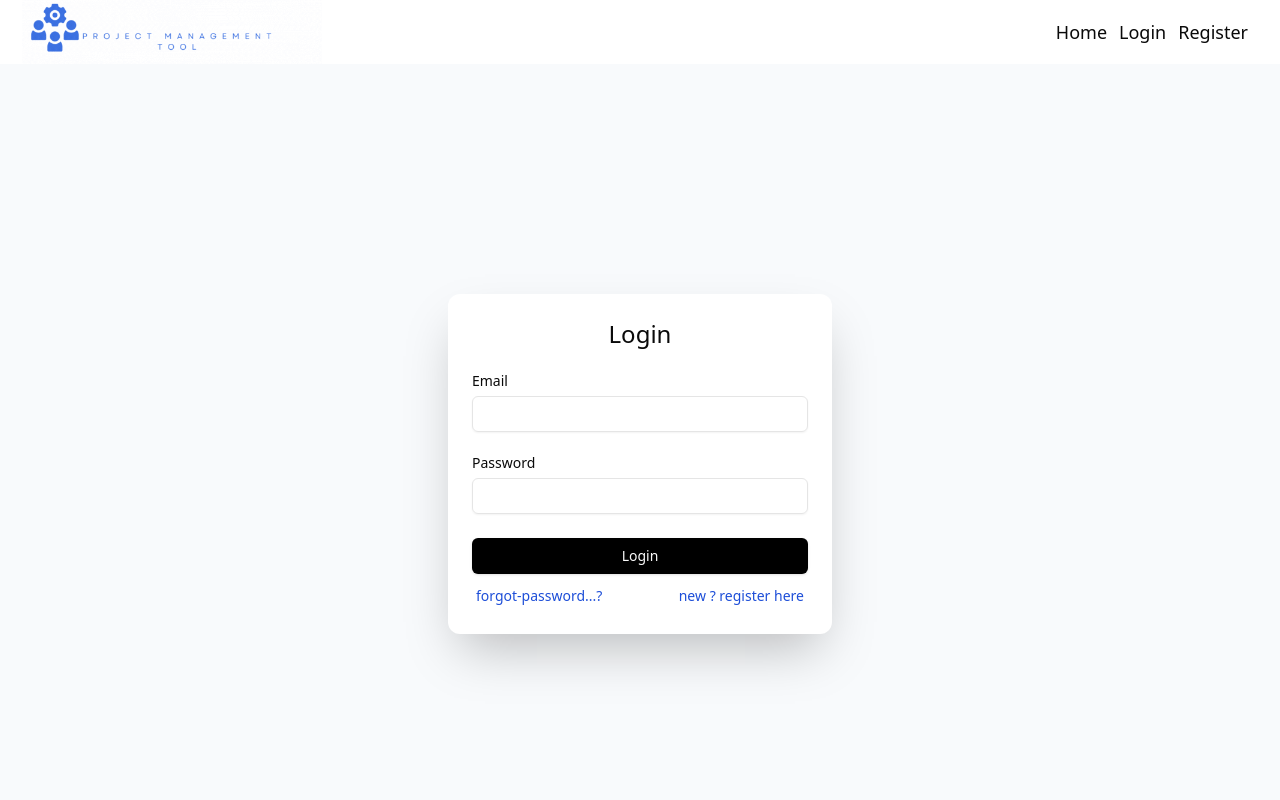
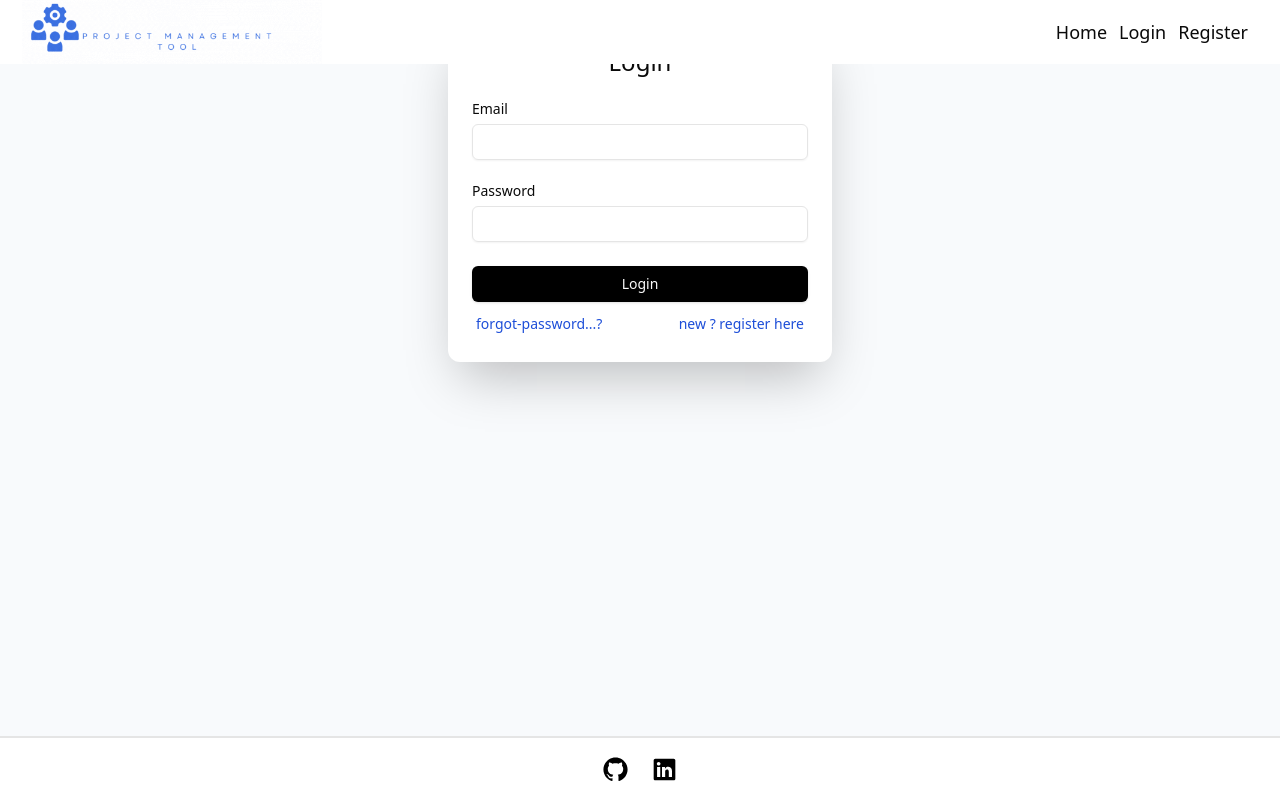
Before and after one commit to adityach0uhan/Project-Pilot, a Next.js app: page /login in a window 1280 px wide. Shown: the top 800 px of the page. Built offline with nearby package versions, Linux system fonts and the light colour scheme.

Commit message:
Layout fix

```diff
--- a/src/app/(auth)/login/page.tsx
+++ b/src/app/(auth)/login/page.tsx
@@ -6,7 +6,7 @@ import React from 'react';
 
 const page = () => {
     return (
-        <div className='w-screen min-h-screen flex items-center justify-center p-2 '>
+        <div className='w-screen min-h-96 flex items-center justify-center p-2 '>
             <div className='flex flex-col items-center rounded-xl md:p-6 justify- shadow-2xl bg-white  md:min-w-96 min-w-full p-2 gap-6'>
                 <h1 className='w-full text-center text-2xl'>Login</h1>
                 <div className='flex flex-col gap-2 items-center justify-start w-full'>
--- a/src/app/layout.tsx
+++ b/src/app/layout.tsx
@@ -29,10 +29,15 @@ export default function RootLayout({
         <html lang='en'>
             <body
                 suppressHydrationWarning
-                className={` bg-slate-50 ${geistSans.variable} ${geistMono.variable} antialiased `}>
-                <Navbar />
+                className={` bg-slate-50 ${geistSans.variable} ${geistMono.variable} antialiased min-h-screen relative`}>
+                <div className='absolute top-0'>
+                    <Navbar />
+                </div>
+
                 {children}
-                <Footer />
+                <div className='absolute bottom-0'>
+                    <Footer />
+                </div>
             </body>
         </html>
     );
```
